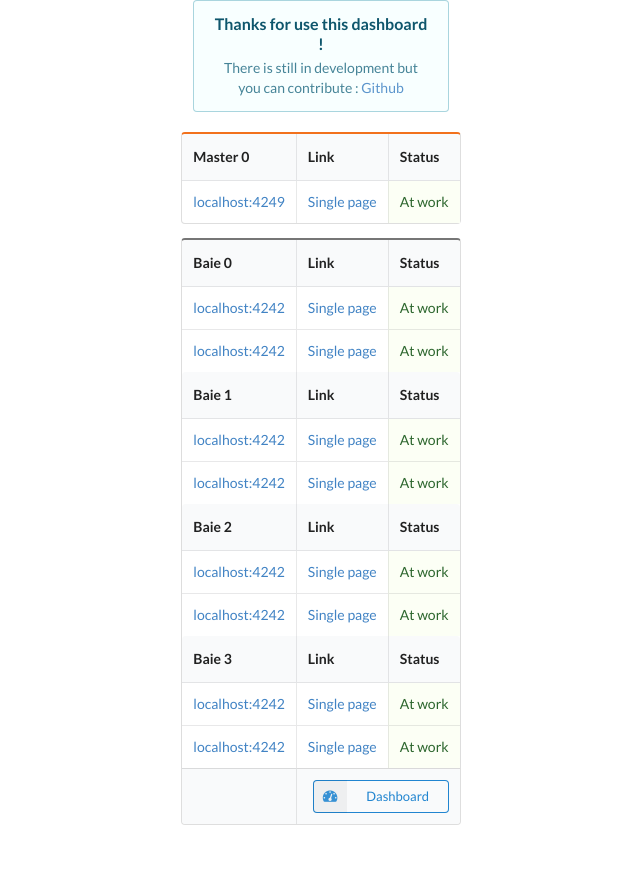
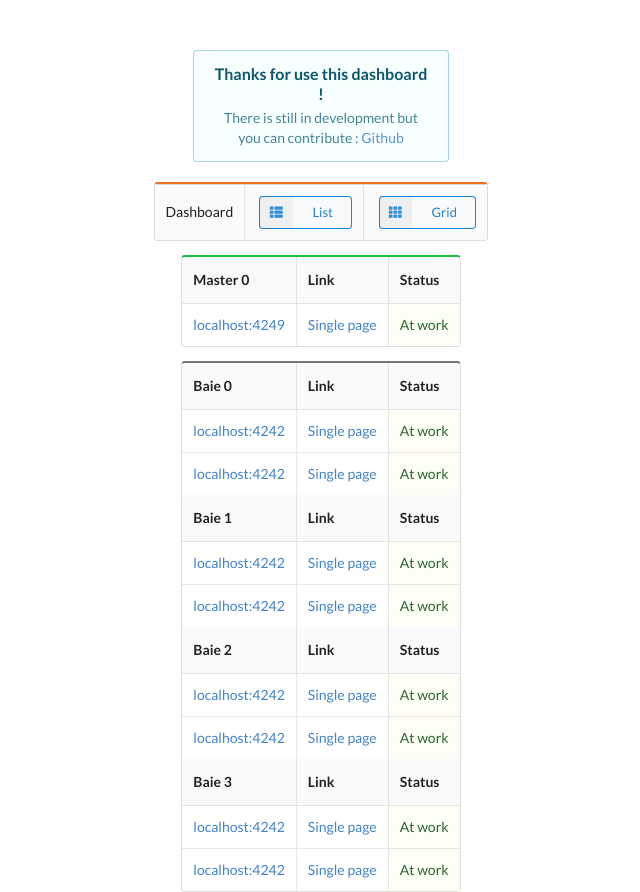
Before and after one commit to CamTosh/Ethereum, a PHP site: page / in a window 1280 px wide. Shown: the whole page, without its empty margins (319-959 px from the left). Before the commit the page ends 825 px from the top, so only its background shows below. Run offline with PHP 8.4, Linux system fonts and the light colour scheme; lists and menus that the app fills with data are empty; some libraries are stand-ins or nearby versions.

Commit message:
fix css & home page

```diff
--- a/client/css/reset.css
+++ b/client/css/reset.css
@@ -49,6 +49,7 @@ table {
 .message {
 	margin-left: 40%!IMPORTANT;
 	margin-right: 40%!IMPORTANT;
+	margin-top: 50px!IMPORTANT;
 	margin-bottom: 20px!IMPORTANT;
 	text-align: center!IMPORTANT;
 }
--- a/client/index.php
+++ b/client/index.php
@@ -11,7 +11,22 @@
 	<p>There is still in development but you can contribute : <a href="https://github.com/CamTosh/Ethereum/" target="_blank">Github</a></p>
 </div>
 <center>
-	<table class="ui orange table collapsing selectable celled table"">
+	<table class="ui orange table collapsing celled">
+		<tfoot class="full-width">
+			<tr>
+				<th>
+					Dashboard
+				</th>
+				<th>
+					<a href="list.php"><div class="ui right floated small labeled icon blue basic button"><i class="list layout icon"></i>List</div></a>
+				</th>
+				<th>
+					<a href="dashboard.php"><div class="ui right floated small labeled icon blue basic button"><i class="grid  layout icon"></i> Grid</div></a>
+				</th>
+			</tr>
+	  </tfoot>
+	</table>
+	<table class="ui green table collapsing selectable celled"">
 	<?php
 
 			$file = file_get_contents("config.json");
@@ -51,8 +66,9 @@
 	<?php
 		}
 		?>
+
 	</table>
-	<table class="ui grey table collapsing selectable celled table"">
+	<table class="ui grey table collapsing selectable celled"">
 	<?php
 
 			$file = file_get_contents("config.json");
@@ -92,14 +108,6 @@
 	<?php
 		}
 		?>
-		<tfoot class="full-width">
-			<tr>
-				<th></th>
-				<th colspan="3">
-					<a href="list.php"><div class="ui right floated small labeled icon blue basic button"><i class="dashboard icon"></i> Dashboard </div></a>
-				</th>
-			</tr>
-	  </tfoot>
 	</table>
 </center>
 </body>
--- a/client/list.php
+++ b/client/list.php
@@ -45,6 +45,7 @@
 			$s++;
 		}
 	?>
+	<table class="ui striped grey selectable celled table very compact ">
 		<p class="right aligned">{{ infos.Name }}<p>
 		<p class="left aligned">{{ infos.Ip }}<p>
 		<thead>
```
